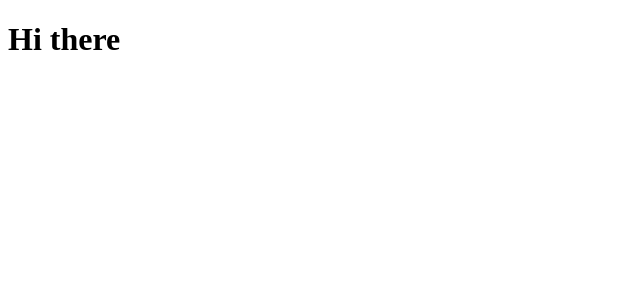
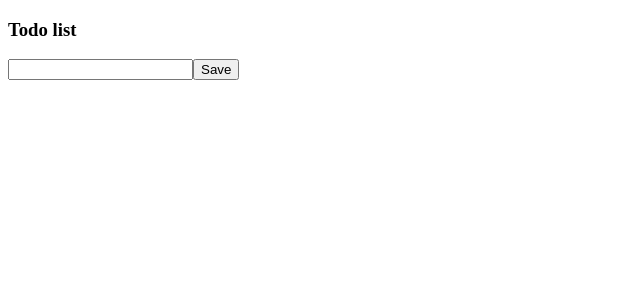
Before and after one commit to karankumarshreds/ReactTS, a React (Create React App) app: page / in a window 1280 px wide. Shown: the top 300 px of the page, without its empty margins (0-640 px from the left). Built offline with nearby package versions, Linux system fonts and the light colour scheme.

Commit message:
add state ex

```diff
--- a/src/index.tsx
+++ b/src/index.tsx
@@ -1,9 +1,10 @@
 import ReactDOM from 'react-dom';
+import Todo from './state/Todo';
 
 const App = () => {
   return (
     <div>
-      <h1>Hi there</h1>
+      <Todo />
     </div>
   );
 };
--- /dev/null
+++ b/src/state/Todo.tsx
@@ -0,0 +1,30 @@
+import React, { useState } from 'react';
+
+interface TaskInterface {
+  day: string;
+}
+
+const Todo: React.FC = () => {
+  const [task, setTask] = useState('');
+  const [taskList, setTaskList] = useState<string[]>([]);
+
+  const onClick = () => {
+    setTaskList((oldArray) => [...oldArray, task]);
+    setTask('');
+  };
+
+  return (
+    <div>
+      <h3>Todo list</h3>
+      <ul>
+        {taskList.map((each) => (
+          <li key={each}>{each}</li>
+        ))}
+      </ul>
+      <input onChange={(e) => setTask(e.target.value)} value={task} />
+      <button onClick={onClick}>Save</button>
+    </div>
+  );
+};
+
+export default Todo;
```
